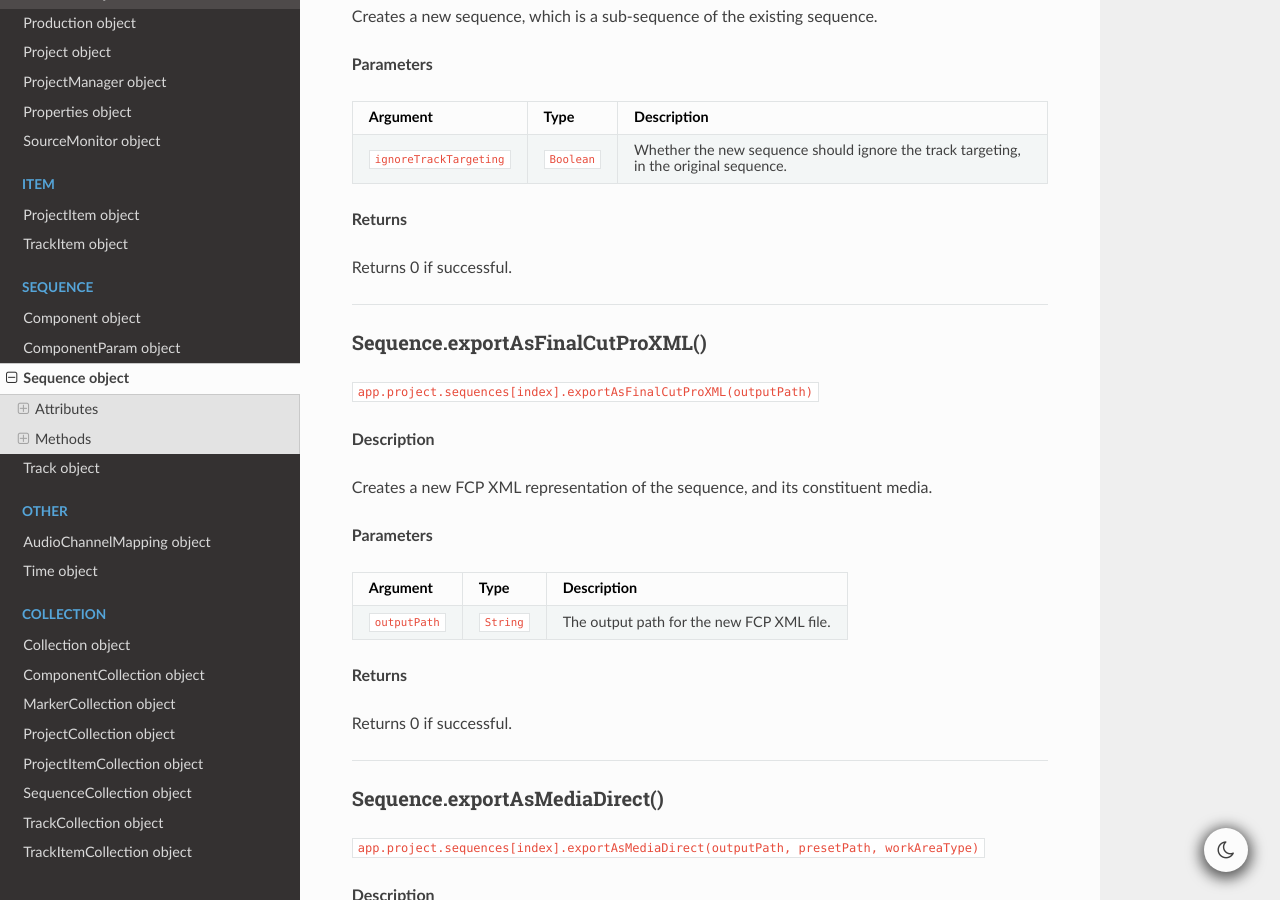
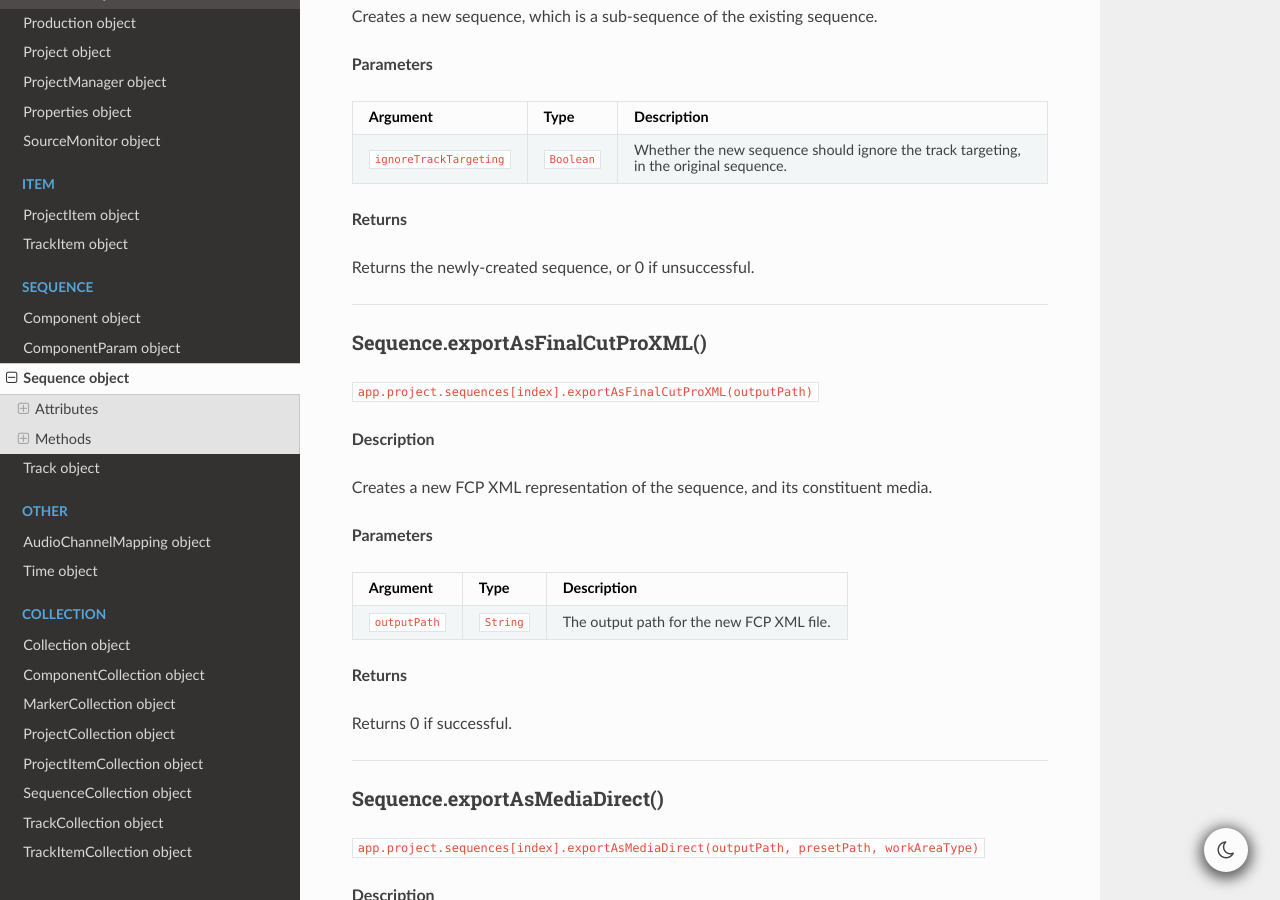
Before and after one commit to docsforadobe/premiere-scripting-guide, a Sphinx documentation site: the page built from docs/sequence/sequence.rst, in a window 1280 px wide and 900 px high, scrolled down 6573 px. Built offline with Sphinx 7.4.7 and the Read the Docs theme 2.0.0, drawn with Linux system fonts in a browser that asks for light colours.

Commit message:
Correct return type for sequence.createSubsequence()
Returns a new sequence if successful, or 0 if unsuccessful.

```diff
--- a/docs/sequence/sequence.rst
+++ b/docs/sequence/sequence.rst
@@ -358,7 +358,7 @@ Argument                   Type         Description
 
 **Returns**
 
-Returns 0 if successful.
+Returns the newly-created sequence, or 0 if unsuccessful.
 
 ----
 
```
